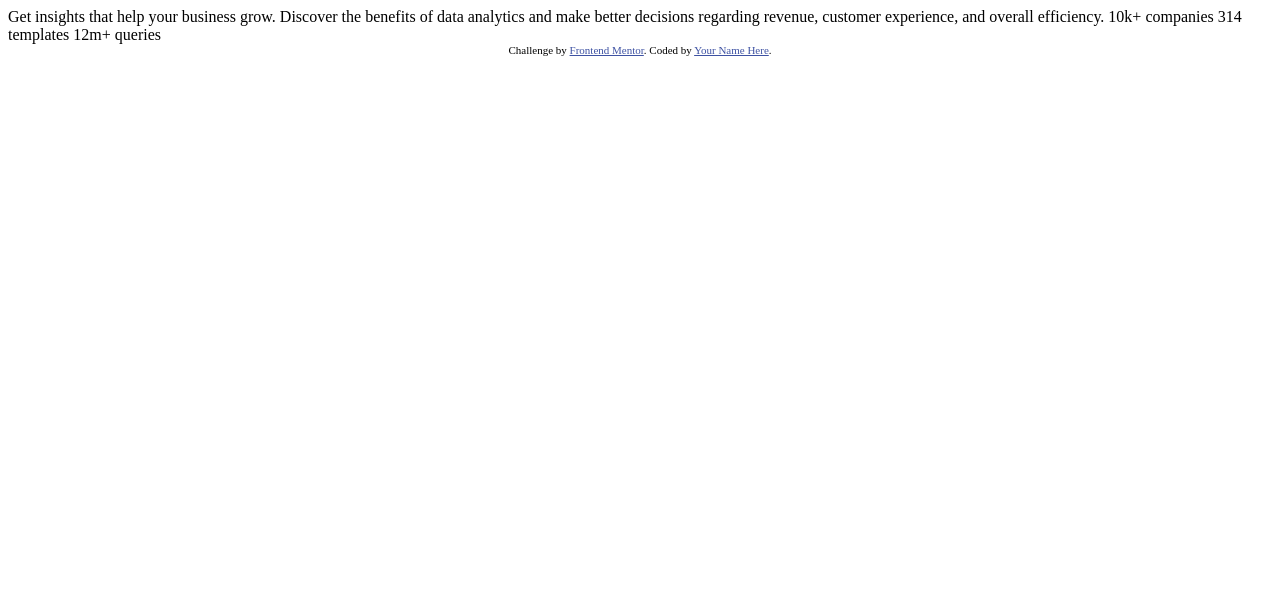
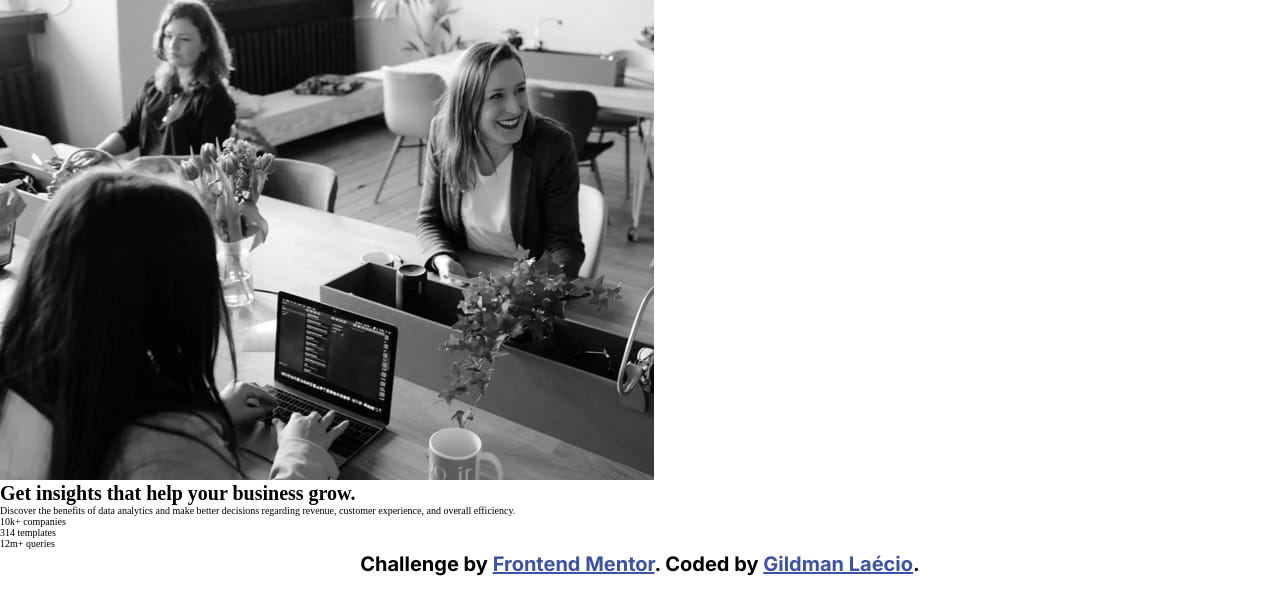
Before and after one commit to gillaercio/stats-preview-card-component-main, a plain HTML site: page index.html in a window 1280 px wide. Drawn offline with Linux system fonts and the light colour scheme.

Commit message:
HTML structured and global.css created

```diff
--- /dev/null
+++ b/assets/css/global.css
@@ -0,0 +1,27 @@
+* {
+  margin: 0;
+  padding: 0;
+  box-sizing: border-box;
+}
+
+html {
+  font-size: 62.5%;
+}
+
+:root {
+  --Very-dark-blue: hsl(233, 47%, 7%);
+  --Dark-desaturated-blue: hsl(244, 38%, 16%);
+  --Soft-violet: hsl(277, 64%, 61%);
+  --Footer: hsl(228, 45%, 44%);
+
+  --White: hsl(0, 0%, 100%);
+  --Slightly-transparent-white: hsla(0, 0%, 100%, 0.75);
+  --Slightly-transparent-white: hsla(0, 0%, 100%, 0.6);
+
+  --inter: "Inter", serif;
+  --lexend: "Lexend Deca", serif;
+  --text-lg: 700 2em/150% var(--inter);
+  --text-inter: 400 1.5em/150% var(--inter);
+  --text-lexend: 400 1.5em/150% var(--lexend);
+  --text-footer: 400 1.3em/150% var(--inter);
+}
--- /dev/null
+++ b/assets/css/index.css
@@ -0,0 +1,2 @@
+@import url('global.css');
+@import url('main.css');
--- /dev/null
+++ b/assets/css/main.css
@@ -0,0 +1,9 @@
+.attribution {
+  /* font-size: 11px; */
+  font: var(--text-lg);
+  text-align: center;
+}
+
+.attribution a {
+  color: var(--Footer)
+}
--- a/index.html
+++ b/index.html
@@ -2,32 +2,34 @@
 <html lang="en">
 <head>
   <meta charset="UTF-8">
-  <meta name="viewport" content="width=device-width, initial-scale=1.0"> <!-- displays site properly based on user's device -->
+  <meta name="viewport" content="width=device-width, initial-scale=1.0">
+  <link rel="preconnect" href="https://fonts.googleapis.com">
+  <link rel="preconnect" href="https://fonts.gstatic.com" crossorigin>
 
   <link rel="icon" type="image/png" sizes="32x32" href="./images/favicon-32x32.png">
 
   <title>Frontend Mentor | Stats preview card component</title>
 
-  <!-- Feel free to remove these styles or customise in your own stylesheet 👍 -->
-  <style>
-    .attribution { font-size: 11px; text-align: center; }
-    .attribution a { color: hsl(228, 45%, 44%); }
-  </style>
+  <link href="https://fonts.googleapis.com/css2?family=Inter:ital,opsz,wght@0,14..32,100..900;1,14..32,100..900&family=Lexend+Deca:wght@100..900&display=swap" rel="stylesheet">
+  <link rel="stylesheet" href="assets/css/index.css">
 </head>
 <body>
 
-  Get insights that help your business grow.
+  <main>
+    <img src="assets/images/image-header-mobile.jpg" alt="Peoples working">
+    <h1>Get <span>insights</span> that help your business grow.</h1>
+    <p>
+      Discover the benefits of data analytics and make better decisions regarding revenue, customer
+      experience, and overall efficiency.
+    </p>
+    <div><span>10k+</span> <span>companies</span></div>
+    <div><span>314</span> <span>templates</span></div>
+    <span><span>12m+</span> <span>queries</span></span>
+  </main>
 
-  Discover the benefits of data analytics and make better decisions regarding revenue, customer
-  experience, and overall efficiency.
-
-  10k+ companies
-  314 templates
-  12m+ queries
-
-  <div class="attribution">
-    Challenge by <a href="https://www.frontendmentor.io?ref=challenge" target="_blank">Frontend Mentor</a>.
-    Coded by <a href="#">Your Name Here</a>.
-  </div>
+  <footer class="attribution">
+    Challenge by <a href="https://www.frontendmentor.io/challenges/stats-preview-card-component-8JqbgoU62" target="_blank">Frontend Mentor</a>.
+    Coded by <a href="https://github.com/gillaercio/stats-preview-card-component-main" target="_blank">Gildman Laécio</a>.
+  </footer>
 </body>
 </html>
```
Also changed, not shown: assets/images/favicon-32x32.png (renamed from images/favicon-32x32.png), assets/images/image-header-desktop.jpg (renamed from images/image-header-desktop.jpg), assets/images/image-header-mobile.jpg (renamed from images/image-header-mobile.jpg).
